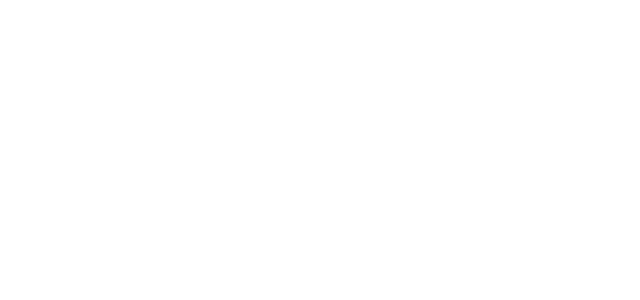
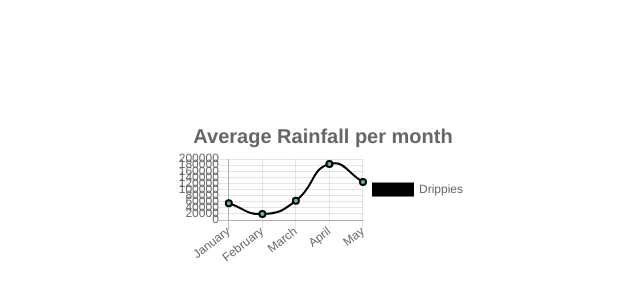
Before and after one commit to kevinsmasters/bookings-chart, a Next.js app: page / in a window 1280 px wide. Shown: the part 210-510 px from the top of the page, without its empty margins (317-957 px from the left). Built offline with nearby package versions, Linux system fonts and the light colour scheme.

Commit message:
start to move chart function in

```diff
--- a/components/BookingList.js
+++ b/components/BookingList.js
@@ -1,5 +1,5 @@
 import BookingItem from './BookingItem'
-
+import { Line } from "react-chartjs-2";
 const BookingList = ({bookings, cancellations}) =>{
 
     let dailyArr = [];
@@ -61,10 +61,38 @@
         bookingTotal.push(sortedDaily[chartitem].booking)
         cancelTotal.push(sortedDaily[chartitem].cancellation)
     }
-console.log(days);
+
+    const data = {
+      labels: ["January", "February", "March", "April", "May"],
+      datasets: [
+        {
+          label: "Drippies",
+          fill: false,
+          lineTension: 0.5,
+          backgroundColor: "rgba(75,192,192,1)",
+          borderColor: "rgba(0,0,0,1)",
+          borderWidth: 2,
+          data: bookingTotal
+        }
+      ]
+    };
+
     return(
         <div>
-
+        <Line
+          data={data}
+          options={{
+            title: {
+              display: true,
+              text: "Average Rainfall per month",
+              fontSize: 20
+            },
+            legend: {
+              display: true,
+              position: "right"
+            }
+          }}
+        />
         </div>
     )
 }
```
